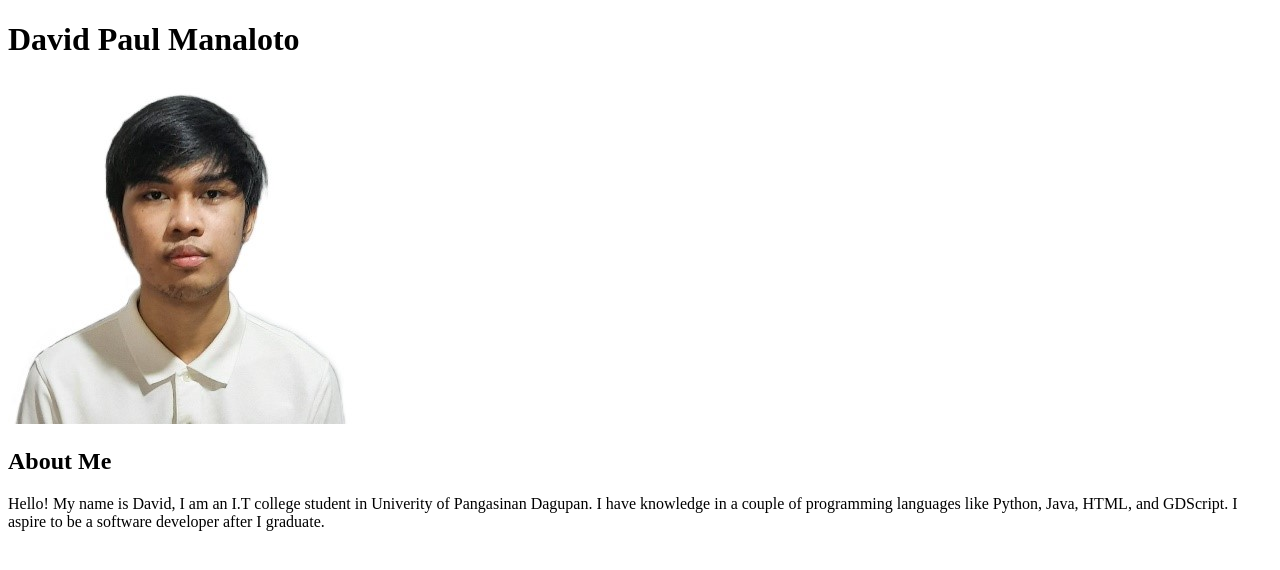
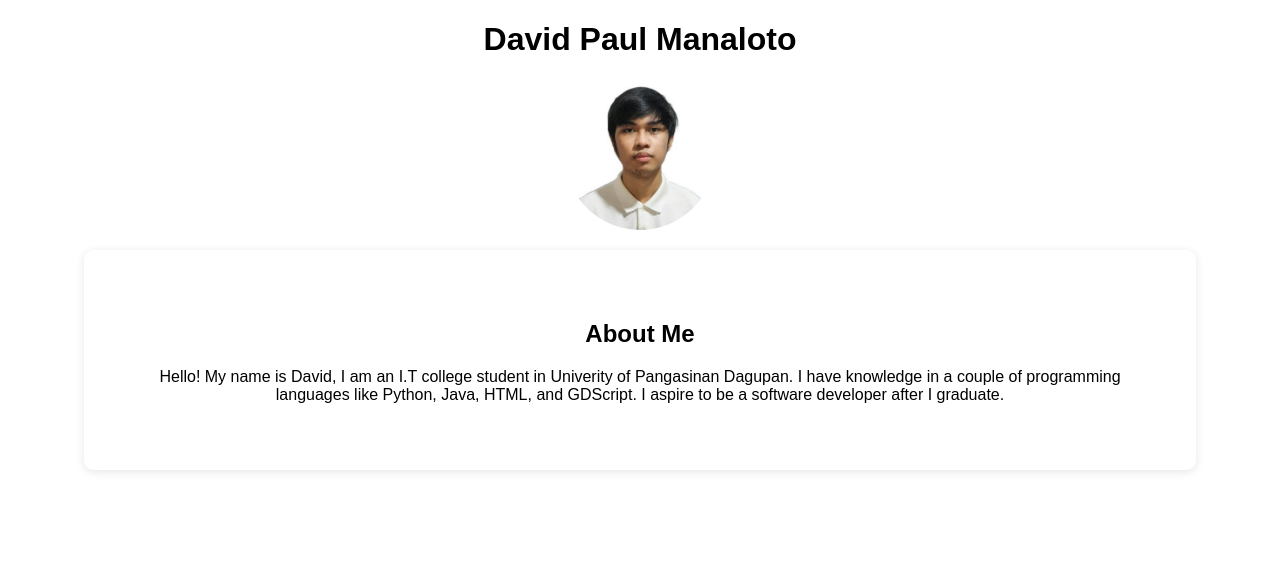
Before and after one commit to davidmanaloto/davidmanaloto.github.io, a plain HTML site: page index.html in a window 1280 px wide. Drawn offline with Linux system fonts and the light colour scheme.

Commit message:
Add files via upload

```diff
--- a/index.html
+++ b/index.html
@@ -3,7 +3,7 @@
 <head>
     <meta charset="UTF-8">
     <meta name="viewport" content="width=device-width, initial-scale=1.0">
-    <link rel="stylesheets" href="style.css">
+    <link rel="stylesheet" href="style.css">
     <title>Portfolio</title>
 </head>
 <body>
@@ -11,7 +11,10 @@
         <h1>David Paul Manaloto</h1>
     </header>
     <img src="https://github.com/davidmanaloto/davidmanaloto.github.io/blob/main/profile.jpg?raw=true" class="profile_pic">
-    <h2>About Me</h2>
+    <section>
+        <h2>About Me</h2>
     <p>Hello! My name is David, I am an I.T college student in Univerity of Pangasinan Dagupan. I have knowledge in a couple of programming languages like Python, Java, HTML, and GDScript. I aspire to be a software developer after I graduate.</p>
+    </section>
+
 </body>
 </html>
--- /dev/null
+++ b/style.css
@@ -0,0 +1,23 @@
+*{
+    text-align: center;
+}
+body{
+    font-family: "Poppins", sans-serif;
+    font-weight: 100;
+    font-style: normal;
+}
+.profile_pic{
+    display: block;
+    margin: 20px auto;
+    border-radius: 50%;
+    width: 150px;
+    height: 150px;
+    object-fit: cover;
+}
+section{
+    padding: 50px;
+    margin: 20px auto;
+    width: 80%;
+    border-radius: 10px;
+    box-shadow: 0 2px 10px rgba(0,0,0,0.1);
+}
```
